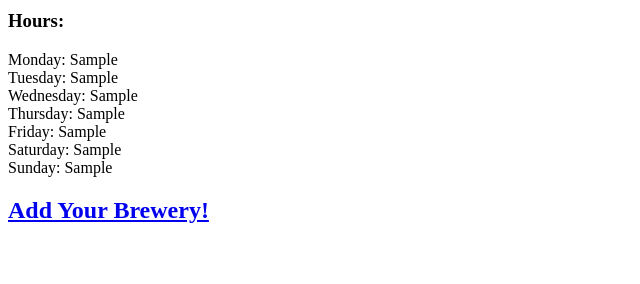
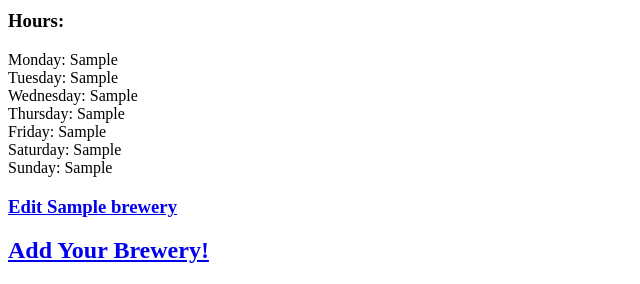
Before and after one commit to mdrisco4/breweries_django_be, a Django app: page / in a window 1280 px wide. Shown: the part 646-930 px from the top of the page, without its empty margins (0-640 px from the left). Before the commit the page ends 869 px from the top, so only its background shows below. Run offline with Django 3.2, Linux system fonts and the light colour scheme; tables that the repository leaves empty hold one stand-in row (values such as "Sample post"); grey boxes marked "Sample" are stand-in pictures.

Commit message:
create and edit are working

```diff
--- a/breweries/templates/breweries/beer_form.html
+++ b/breweries/templates/breweries/beer_form.html
@@ -1,4 +1,4 @@
-{% extends 'base.html' %}
+{% extends 'breweries/base.html' %}
 
 {% block content %}
     <h1>New Beer</h1>
--- a/breweries/templates/breweries/brewery_form.html
+++ b/breweries/templates/breweries/brewery_form.html
@@ -1,4 +1,4 @@
-{% extends 'base.html' %}
+{% extends 'breweries/base.html' %}
 
 {% block content %}
     <h1>New Brewery</h1>
--- a/breweries/templates/breweries/brewery_list.html
+++ b/breweries/templates/breweries/brewery_list.html
@@ -15,6 +15,7 @@
   <p class="hours">Friday: {{brewery.friday_hours}}</p>
   <p class="hours">Saturday: {{brewery.saturday_hours}}</p>
   <p class="hours">Sunday: {{brewery.sunday_hours}}</p>
+  <h3><a href="/breweries/{{brewery.id}}/edit"> Edit {{brewery.name}} </a></h3>
   {% endfor %}
   <h2><a href="/breweries/new"> Add Your Brewery! </a></h2>
   {% endblock %}
--- a/breweries/templates/breweries/food_form.html
+++ b/breweries/templates/breweries/food_form.html
@@ -1,4 +1,4 @@
-{% extends 'base.html' %}
+{% extends 'breweries/base.html' %}
 
 {% block content %}
     <h1>New Food</h1>
--- a/breweries/views.py
+++ b/breweries/views.py
@@ -31,12 +31,12 @@ def brewery_detail(request, pk):
     brewery = Brewery.objects.get(id=pk)
     return render(request, 'breweries/brewery_detail.html', {'brewery': brewery})
 
-def brewery_create(response):
+def brewery_create(request):
     if request.method == 'POST':
         form = BreweryForm(request.POST)
         if form.is_valid:
             brewery = form.save()
-            return redirect('brewery_detail', pk=house.pk)
+            return redirect('brewery_detail', pk=brewery.pk)
     else:
         form = BreweryForm()
         return render(request, 'breweries/brewery_form.html', {'form': form})
@@ -72,7 +72,7 @@ def food_detail(request, pk):
     food = Food.objects.get(id=pk)
     return render(request, 'breweries/food_detail.html', {'food': food})
 
-def food_create(response):
+def food_create(request):
     if request.method == 'POST':
         form = FoodForm(request.POST)
         if form.is_valid:
@@ -113,7 +113,7 @@ def beer_detail(request, pk):
     beer = Beer.objects.get(id=pk)
     return render(request, 'breweries/beer_detail.html', {'beer': beer})
 
-def beer_create(response):
+def beer_create(request):
     if request.method == 'POST':
         form = BeerForm(request.POST)
         if form.is_valid:
```
